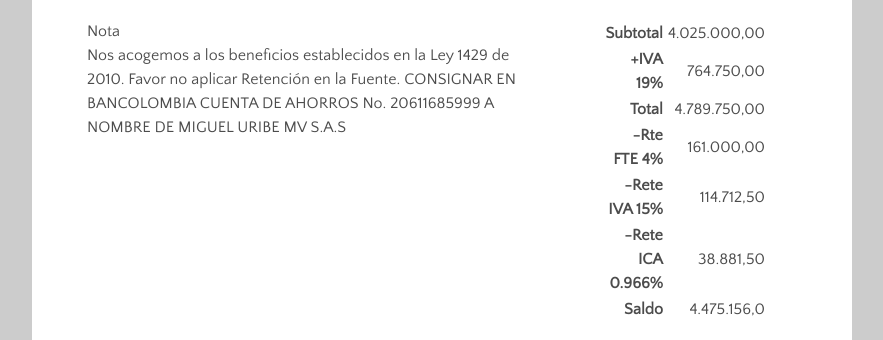
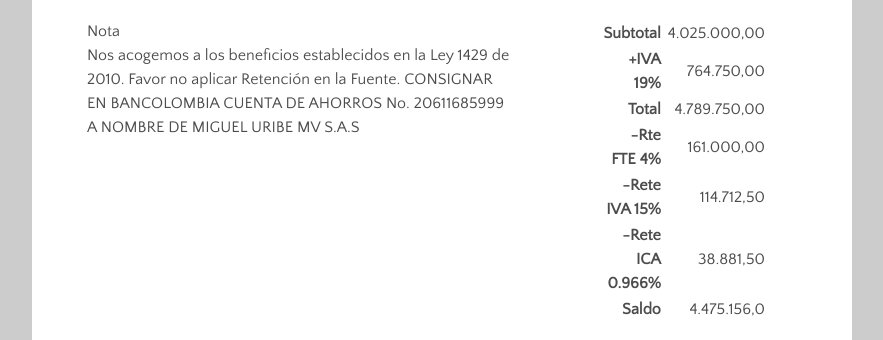
Before and after one commit to myabakus/invoice, a plain HTML site: page v1/index.html in a window 1280 px wide. Shown: the part 1896-2236 px from the top of the page, without its empty margins (198-1081 px from the left). Drawn offline with Linux system fonts and the light colour scheme.

Commit message:
Ajustado para  rete ICA 0.966%
Ajustado para que salga en 1 linea

```diff
--- a/v1/css/style.css
+++ b/v1/css/style.css
@@ -108,11 +108,11 @@ h1 {
 }
 
 .invoice-notes  {
-   width: 65%;
+   width: 61%;
     padding: 10px;
 }
 .invoice-totals {
-  width: 35%;
+  width: 39%;
   padding: 10px;
   text-align: right;
 }
@@ -120,7 +120,7 @@ h1 {
   float: right;
 }
 .invoice-totals th.col-3 {
-  padding-right:3px;
+  padding-right:5px;
 
 }
 .invoice-totals td.col-4 {
```
